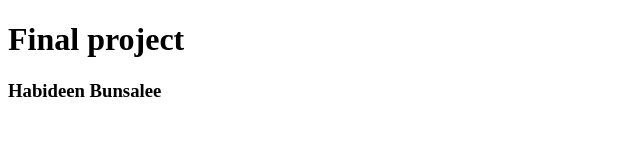
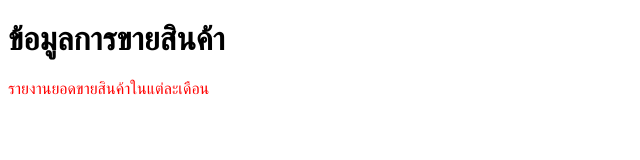
Before and after one commit to Hab1deen/habideen_project, a plain HTML site: page index.html in a window 1280 px wide. Shown: the whole page, without its empty margins (0-640 px from the left). Drawn offline with Linux system fonts and the light colour scheme.

Commit message:
add report-sale

```diff
--- a/index.html
+++ b/index.html
@@ -4,10 +4,14 @@
       <meta charset="UTF-8">
       <meta name="viewport" content="width=device-width, initial-scale=1.0">
       <title>Document</title>
+      <style>
+            p {
+                  color: red;
+            }
+      </style>
 </head>
 <body>
-      <h1>Final project</h1>
-      <h3>Habideen Bunsalee</h3>
-
+      <h1>ข้อมูลการขายสินค้า</h1>
+      <p>รายงานยอดขายสินค้าในแต่ละเดือน</p>
 </body>
 </html>
```
